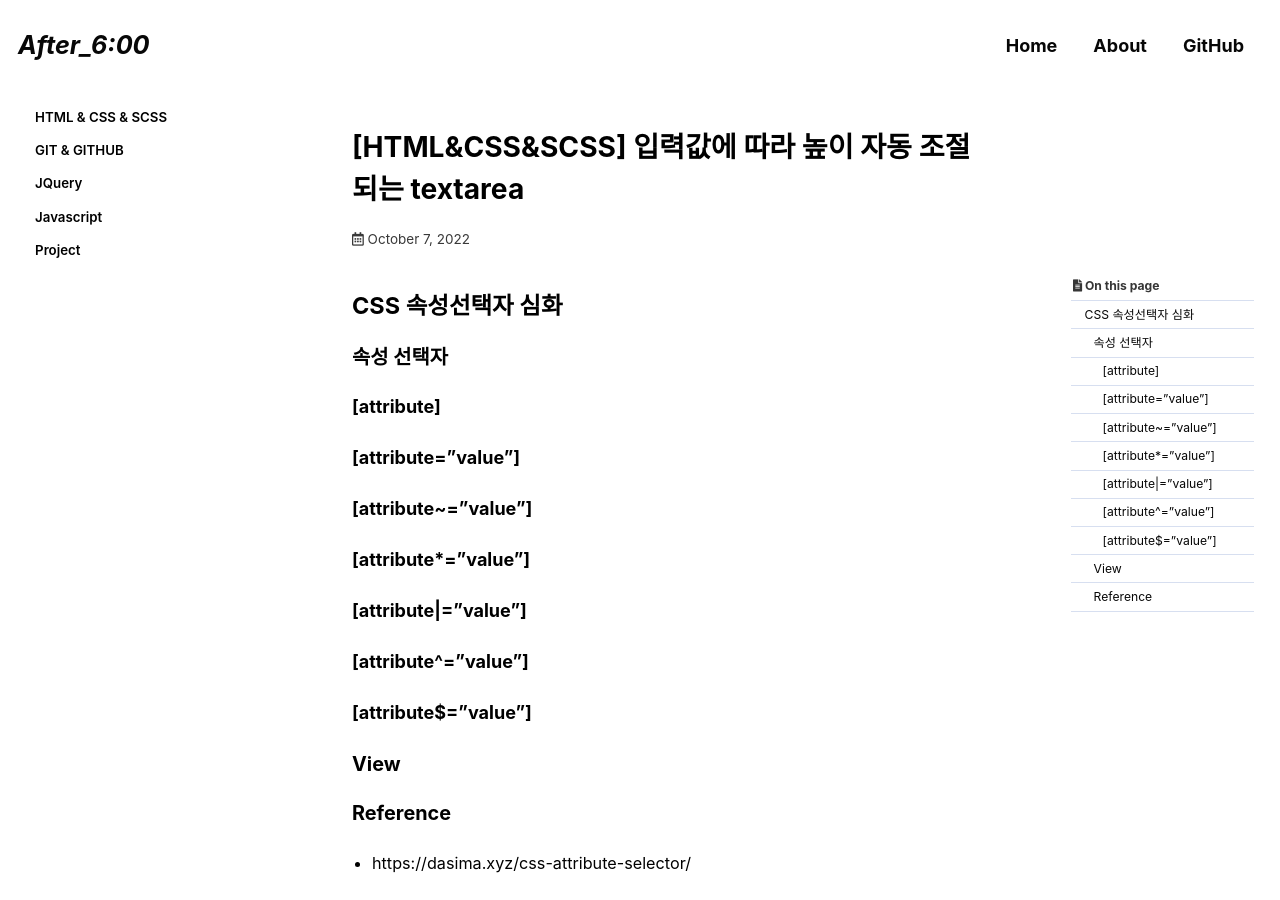
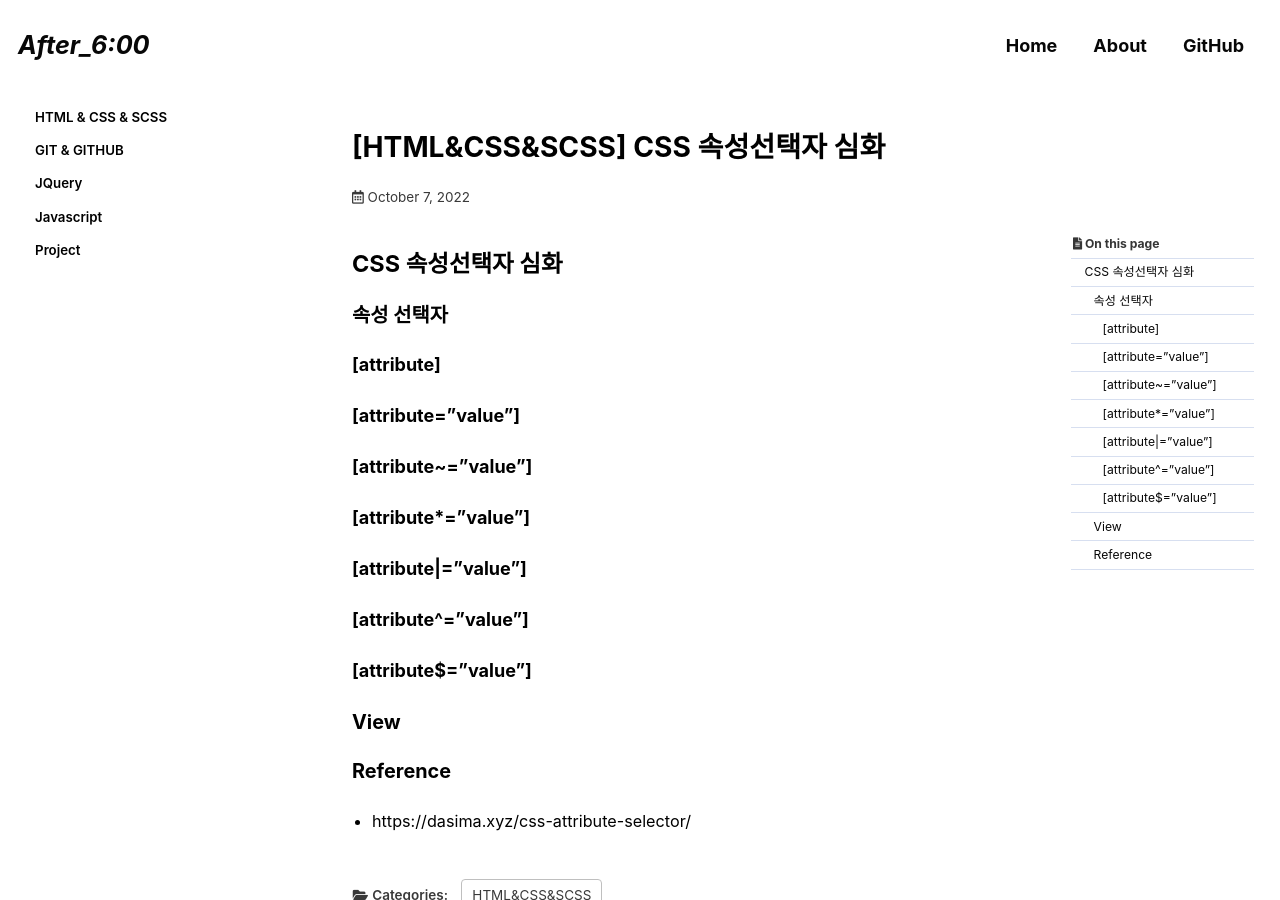
Before and after one commit to Chohyejin53/Chohyejin53.github.io, a Jekyll site: the page built from _posts/2022-10-07-categories-attribute_selectors.md, in a window 1280 px wide and 900 px high. Built offline with Jekyll 4.4.1, drawn with Linux system fonts in a browser that asks for light colours; cached includes are drawn as plain includes; some web fonts are replaced; comment, search, counter and statistics services are not loaded.

Commit message:
Update 2022-10-07-categories-attribute_selectors.md

```diff
--- a/_posts/2022-10-07-categories-attribute_selectors.md
+++ b/_posts/2022-10-07-categories-attribute_selectors.md
@@ -1,5 +1,5 @@
 ---
-title: "[HTML&CSS&SCSS] 입력값에 따라 높이 자동 조절되는 textarea"
+title: "[HTML&CSS&SCSS] CSS 속성선택자 심화"
 excerpt: ""
 
 categories:
```
